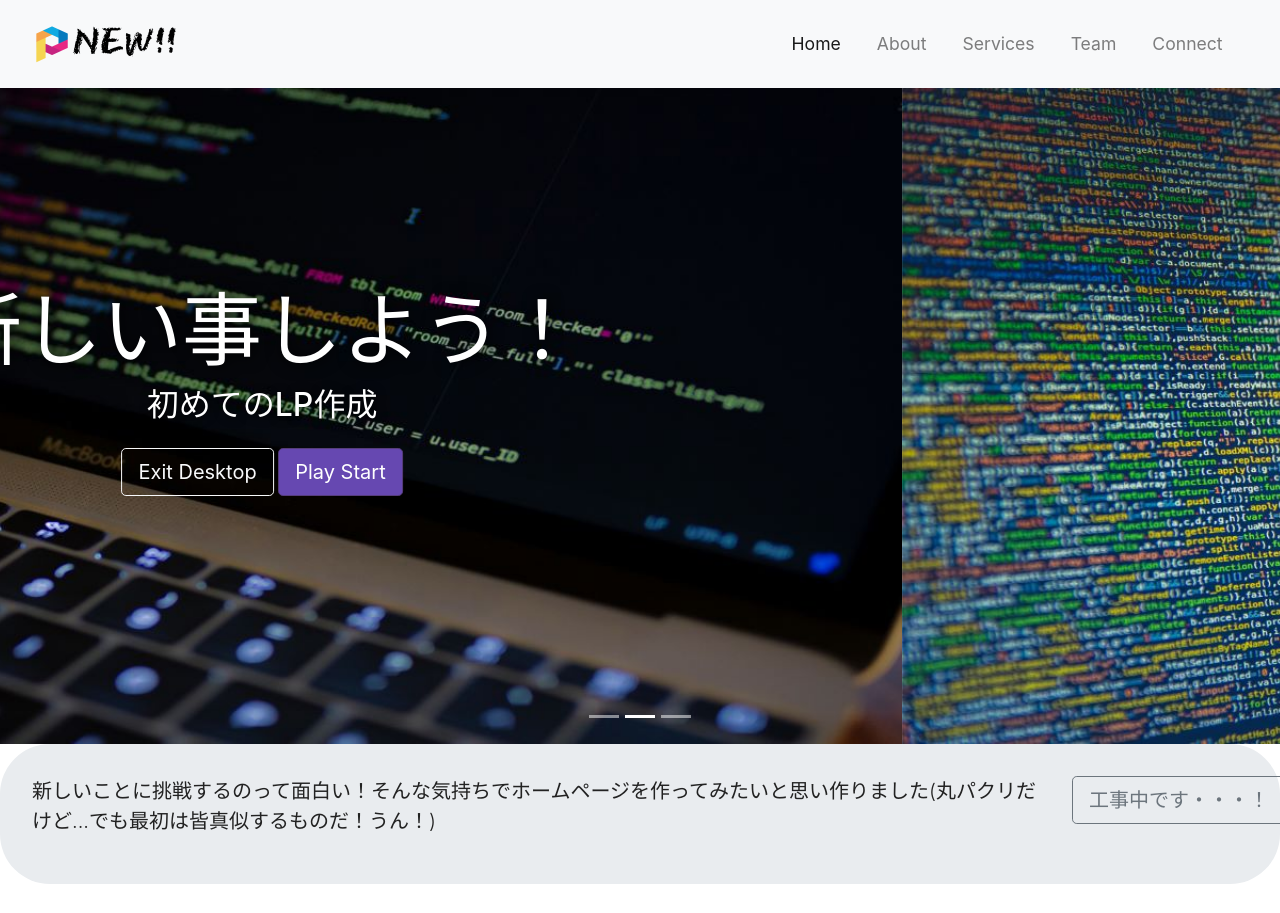
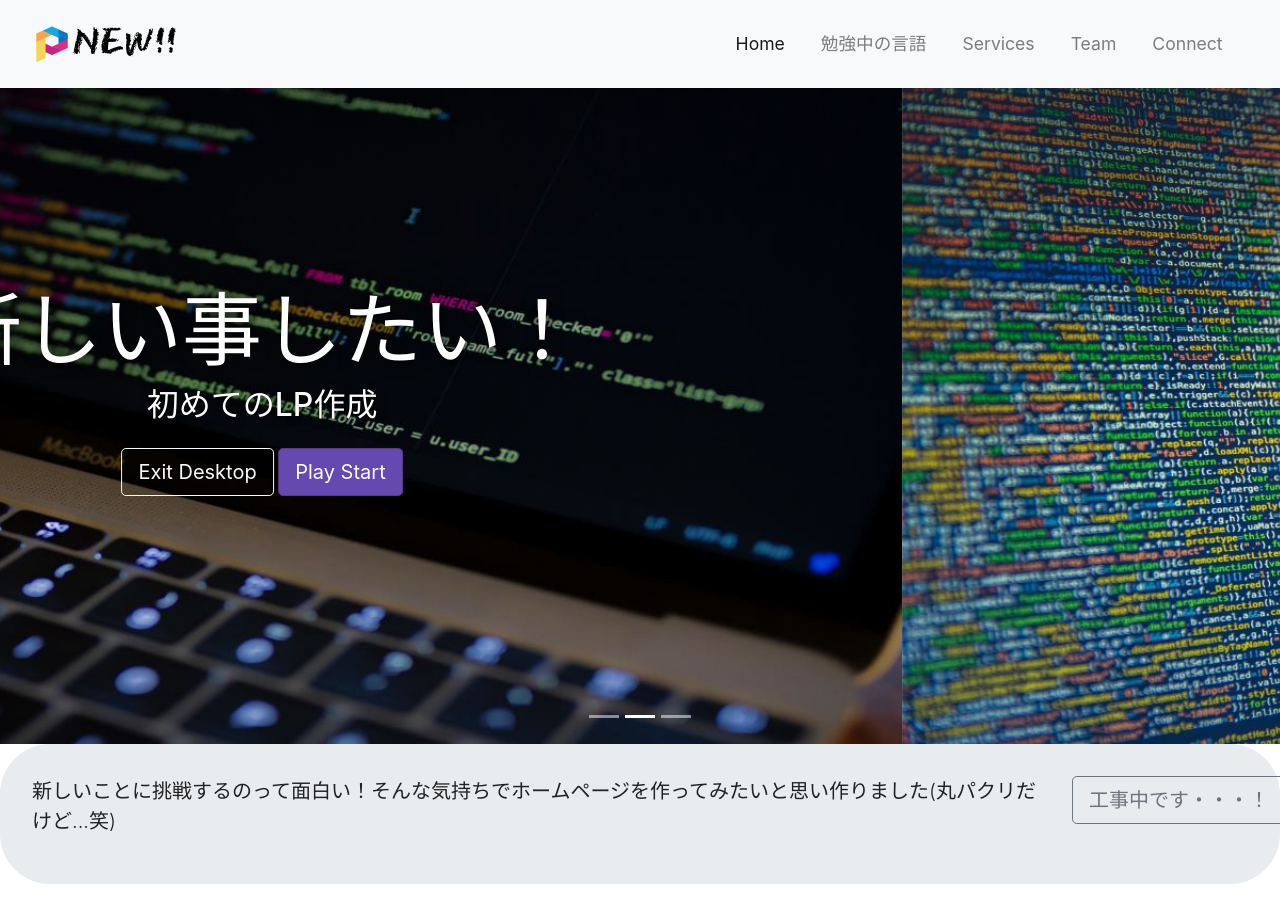
Before and after one commit to TR-NT/mypage, a plain HTML site: page index.html in a window 1280 px wide. Shown: the top 913 px of the page. Drawn offline with nearby package versions, Linux system fonts and the light colour scheme.

Commit message:
Update index.html

```diff
--- a/index.html
+++ b/index.html
@@ -32,7 +32,7 @@
 					<a href="#" class="nav-link">Home</a>
 				</li>
 				<li class="nav-item">
-					<a href="#" class="nav-link">About</a>
+					<a href="#" class="nav-link">勉強中の言語</a>
 				</li>
 				<li class="nav-item">
 					<a href="#" class="nav-link">Services</a>
@@ -61,7 +61,7 @@
 		<div class="carousel-item active">
 			<img src="img/unsplash.jpg">
 			<div class="carousel-caption">
-				<h1 class="display-2">新しい事しよう！</h1>
+				<h1 class="display-2">新しい事したい！</h1>
 				<h3 class="">初めてのLP作成</h3>
 				<button type="button" class="btn btn-outline-light btn-lg">Exit Desktop</button>
 				<button type="button" class="btn btn-primary btn-lg">Play Start</button>
@@ -88,7 +88,7 @@
 <div class="container-fluid">
 <div class="row jumbotron">
 	<div class="col-xs-12 col-sm-12 col-md-9 col-lg-9 col-xl-10">
-		<p class="lead">新しいことに挑戦するのって面白い！そんな気持ちでホームページを作ってみたいと思い作りました(丸パクリだけど...でも最初は皆真似するものだ！うん！)</p>
+		<p class="lead">新しいことに挑戦するのって面白い！そんな気持ちでホームページを作ってみたいと思い作りました(丸パクリだけど...笑)</p>
 	</div>
 	<div class="col-xs-12 col-sm-12 col-md-3 col-lg-3 col-xl-2">
 		<a href="#"><button type="button" class="btn btn-outline-secondary btn-lg">工事中です・・・！</button></a>
```
